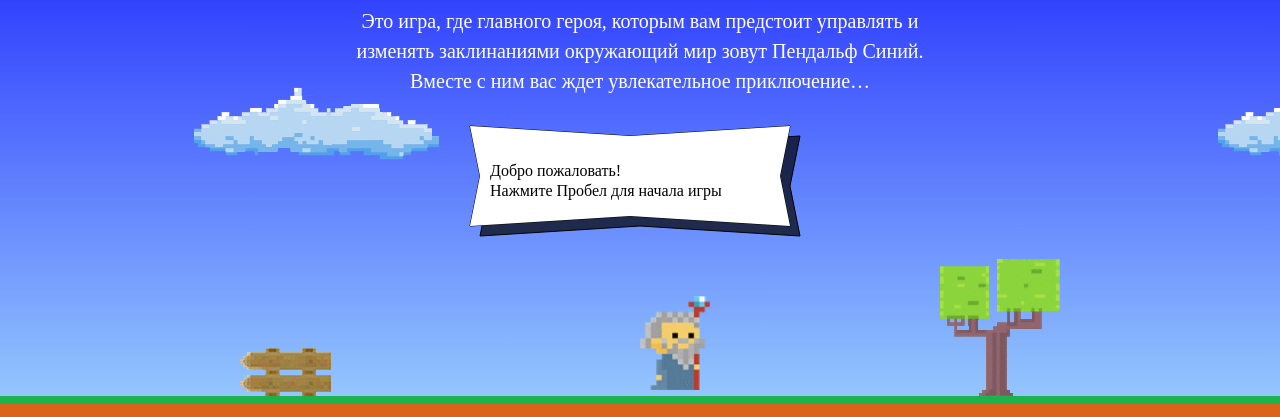
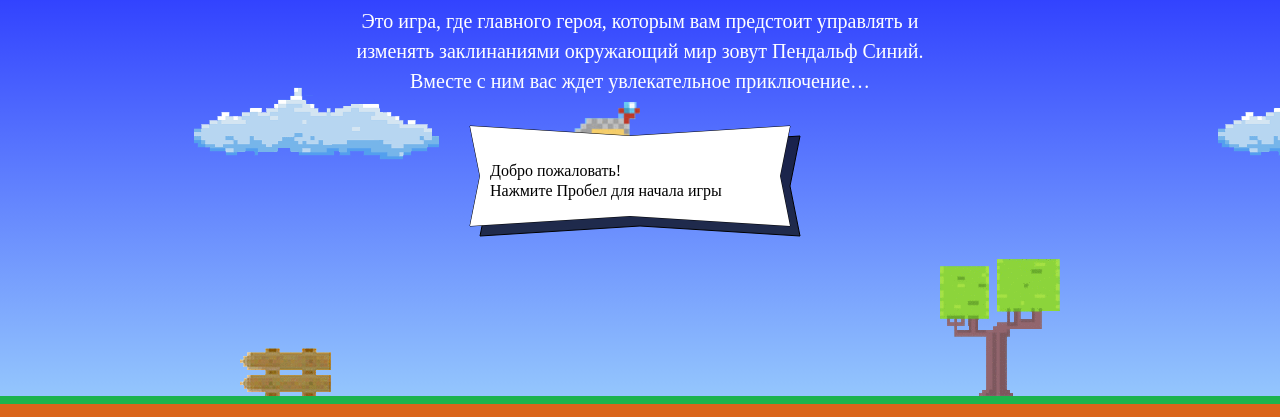
Before and after one commit to Deepsick/429879-code-and-magick, a website: page index.html in a window 1280 px wide. Shown: the part 203-620 px from the top of the page. Drawn offline with Linux system fonts and the light colour scheme; a web font is replaced by a local one.

Commit message:
Добаил ширину и высоту мага

```diff
--- a/index.html
+++ b/index.html
@@ -192,10 +192,10 @@
     return 1.337 * wizardWidth;
   };
   var getWizardX = function(width) {
-    return width * 0.5;
+    return (width * 0.5) - wizardWidth;
   };
   var getWizardY = function(height) {
-    return (height / 3) * 2;
+    return (height / 3) - getWizardHeight(wizardWidth);
   };
 </script>
 <script src="js/game.js"></script>
```
